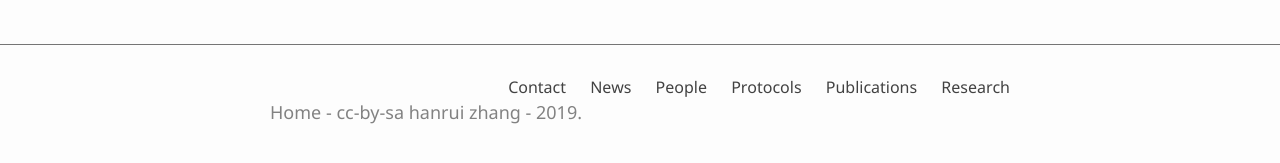
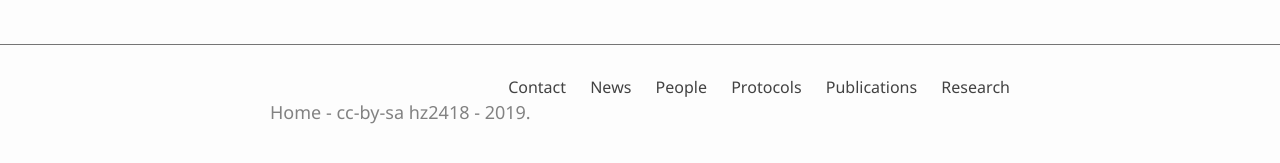
Before and after one commit to hanruizhang/zhanglab, a Jekyll site: the page built from index.md, in a window 1280 px wide. Shown: the part 705-868 px from the top of the page. Built offline with Jekyll 4.4.1, drawn with Linux system fonts in a browser that asks for light colours.

Commit message:
Update _config.yml

```diff
--- a/_config.yml
+++ b/_config.yml
@@ -11,7 +11,7 @@ description: "The laboratory of Dr. Hanrui Zhang at Columbia University Irving M
 keywords: "github, github-pages, websites, laboratory, macrophage"
 
 # author settings for cc-by
-author: hanrui zhang
+author: hz2418
 pub_year: 2019
 github_username: hanruiclear
 
```
